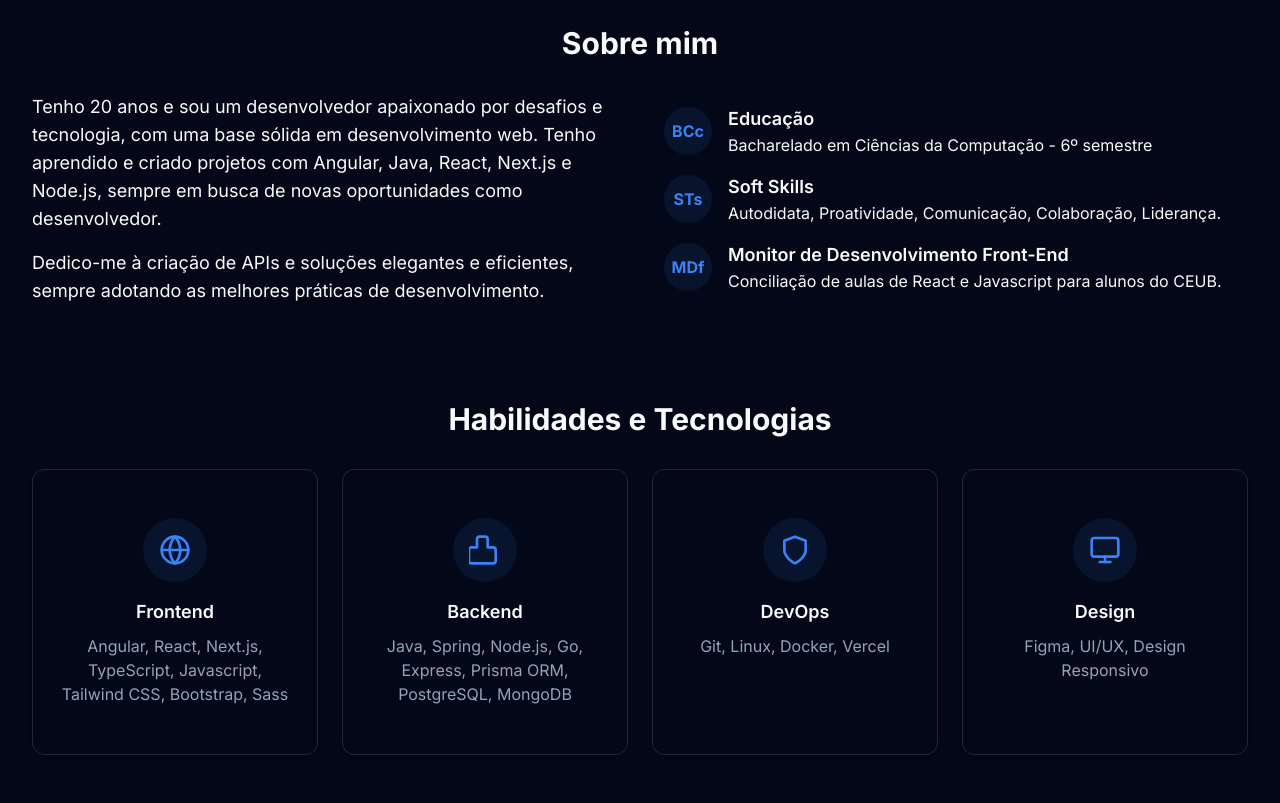
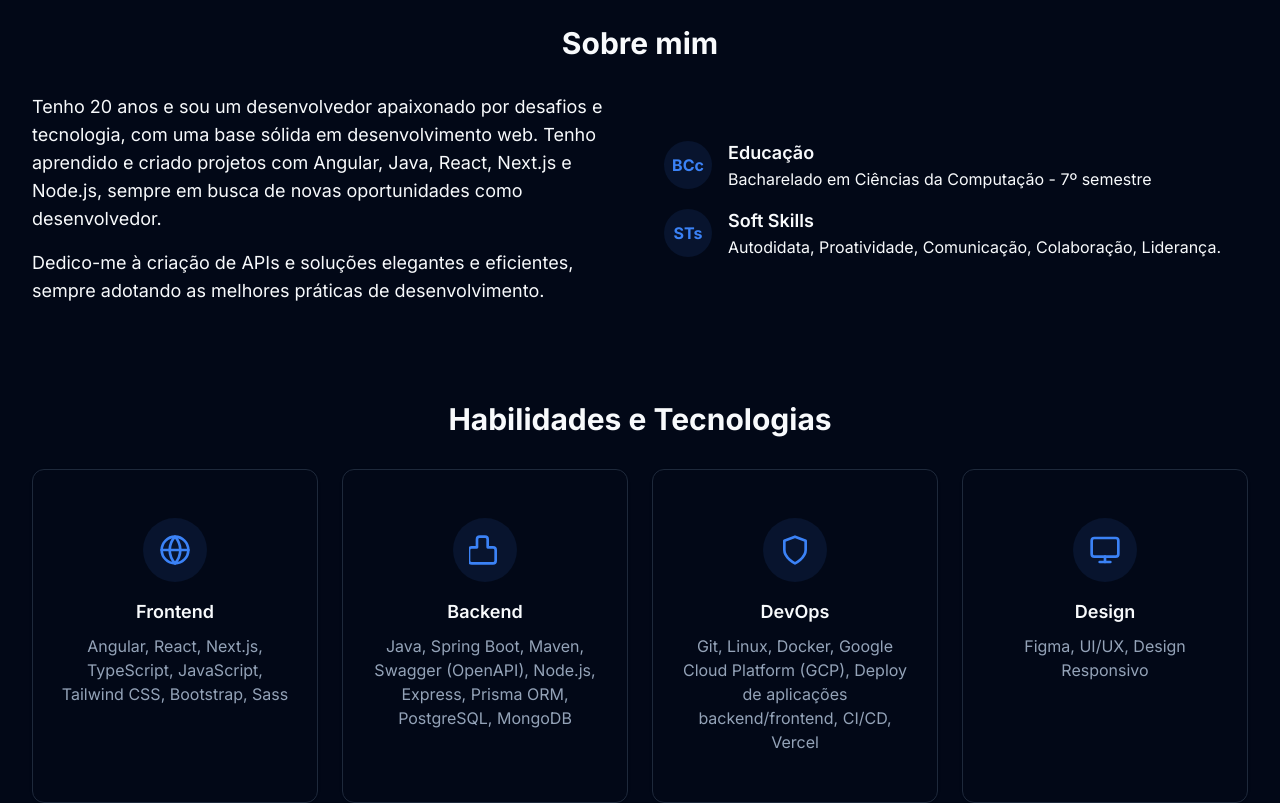
Before and after one commit to felipethecreator/web-portfolio, a Next.js app: page / in a window 1280 px wide. Shown: the part 600-1403 px from the top of the page. Built offline with nearby package versions, Linux system fonts and the light colour scheme.

Commit message:
feat: adição de novas experiências

```diff
--- a/src/components/About.tsx
+++ b/src/components/About.tsx
@@ -18,7 +18,7 @@ export default function About() {
             </div>
             <div>
               <h3 className="font-semibold text-lg">Educação</h3>
-              <p className="text-muted-foreground">Bacharelado em Ciências da Computação - 6º semestre</p>
+              <p className="text-muted-foreground">Bacharelado em Ciências da Computação - 7º semestre</p>
             </div>
           </div>
             <div className="flex items-center gap-4">
@@ -30,15 +30,6 @@ export default function About() {
               <p className="text-muted-foreground">Autodidata, Proatividade, Comunicação, Colaboração, Liderança.</p>
             </div>
           </div>
-          <div className="flex items-center gap-4">
-            <div className="w-12 h-12 flex items-center justify-center rounded-full bg-[#3b82f6]/10 text-[#3b82f6]">
-              <span className="font-bold">MDf</span>
-            </div>
-            <div>
-              <h3 className="font-semibold text-lg">Monitor de Desenvolvimento Front-End</h3>
-              <p className="text-muted-foreground">Conciliação de aulas de React e Javascript para alunos do CEUB.</p>
-            </div>
-          </div>
         </div>
       </div>
     </section>
--- a/src/components/Experience.tsx
+++ b/src/components/Experience.tsx
@@ -4,6 +4,21 @@ import { Calendar, MapPin } from "lucide-react"
 
 export default function Experience() {
   const experiences = [
+    {
+      title: "Desenvolvedor Full-Stack",
+      company: "Vicax - Soluções Tecnológicas",
+      type: "Desenvolvedor Júnior - PJ",
+      location: "Remoto, Brasília - DF",
+      period: "Nov 2025 - O momento",
+      description: [
+        "Desenvolvimento de funcionalidades full-stack para uma plataforma de acompanhamento e gestão de doações, com foco em dashboards e visualização de dados.",
+        "Implementação de filtros e melhorias de usabilidade para tornar a navegação e a análise de informações mais rápidas e intuitivas.",
+        "Utilização de Svelte no frontend e NestJS no backend, integrando as camadas da aplicação e garantindo consistência nos dados exibidos.",
+        "Criação de otimizações de queries e índices no PostgreSQL para reduzir tempo de resposta e melhorar o desempenho das consultas usadas nos dashboards.",
+        "Utilização de metodologias ágeis (Scrum/Kanban) para organização das tarefas.",
+      ],
+      technologies: ["Svelte", "Typescript", "Nest.js", "Prisma ORM", "PostgreSQL"],
+    },
     {
       title: "Desenvolvedor Full-Stack",
       company: "LightBase - Serviços e Consultoria em Software Público",
--- a/src/components/Skills.tsx
+++ b/src/components/Skills.tsx
@@ -24,7 +24,7 @@ export default function Skills() {
               </svg>
             </div>
             <h3 className="font-semibold text-lg">Frontend</h3>
-            <p className="text-[#94a3b8] mt-2">Angular, React, Next.js, TypeScript, Javascript, Tailwind CSS, Bootstrap, Sass</p>
+            <p className="text-[#94a3b8] mt-2">Angular, React, Next.js, TypeScript, JavaScript, Tailwind CSS, Bootstrap, Sass</p>
           </CardContent>
         </Card>
         <Card>
@@ -44,7 +44,7 @@ export default function Skills() {
               </svg>
             </div>
             <h3 className="font-semibold text-lg">Backend</h3>
-            <p className="text-[#94a3b8] mt-2">Java, Spring, Node.js, Go, Express, Prisma ORM, PostgreSQL, MongoDB</p>
+            <p className="text-[#94a3b8] mt-2">Java, Spring Boot, Maven, Swagger (OpenAPI), Node.js, Express, Prisma ORM, PostgreSQL, MongoDB</p>
           </CardContent>
         </Card>
         <Card>
@@ -64,7 +64,7 @@ export default function Skills() {
               </svg>
             </div>
             <h3 className="font-semibold text-lg">DevOps</h3>
-            <p className="text-[#94a3b8] mt-2">Git, Linux, Docker, Vercel</p>
+            <p className="text-[#94a3b8] mt-2">Git, Linux, Docker, Google Cloud Platform (GCP), Deploy de aplicações backend/frontend, CI/CD, Vercel</p>
           </CardContent>
         </Card>
         <Card>
```
Also changed, not shown: 1 other file (tests, documents, lock files or other folders).
